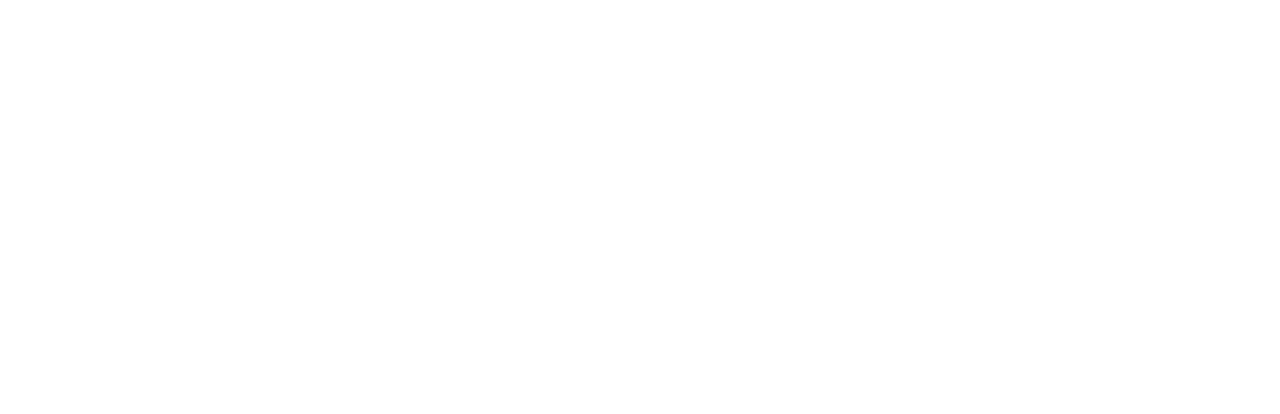
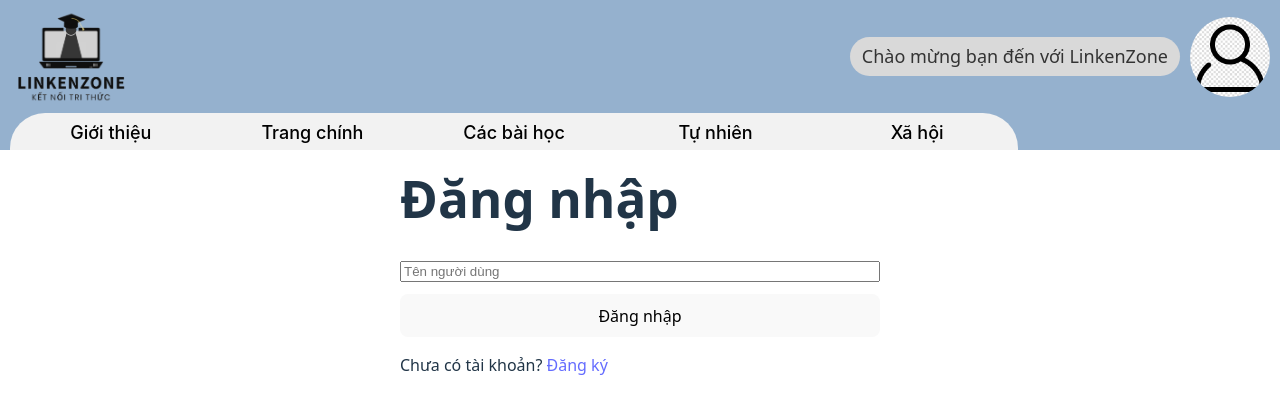
Before and after one commit to LinkenZone/Client, a React (Vite) app: page /login in a window 1280 px wide. Before the commit this address had no page. Shown: the top 414 px of the page. Built offline with nearby package versions, Linux system fonts and the light colour scheme.

Commit message:
feat: add Natural/Social pages; auth context with login/register; user page; NavLink header; routes wired; hero prop fix

```diff
--- a/src/App.jsx
+++ b/src/App.jsx
@@ -1,12 +1,19 @@
 import React from 'react';
-import { BrowserRouter as Router, Routes, Route, BrowserRouter } from 'react-router-dom';
+import { Routes, Route, BrowserRouter, Navigate } from 'react-router-dom';
 import './App.css';
 
 import Home from './pages/Home/Home';
 import MainLayout from './layouts/MainLayout';
+import NaturalPage from './pages/Natural/NaturalPage';
+import SocialPage from './pages/Social/SocialPage';
+import Login from './pages/Auth/Login';
+import Register from './pages/Auth/Register';
+import UserPage from './pages/User/User';
+import { AuthProvider, useAuth } from './context/AuthContext';
 
 function App() {
   return (
+    <AuthProvider>
       <BrowserRouter>
         <Routes>
           <Route
@@ -25,9 +32,37 @@ function App() {
               </MainLayout>
             }
           />
+          <Route
+            path="/natural"
+            element={
+              <MainLayout>
+                <NaturalPage />
+              </MainLayout>
+            }
+          />
+          <Route
+            path="/social"
+            element={
+              <MainLayout>
+                <SocialPage />
+              </MainLayout>
+            }
+          />
+          <Route path="/login" element={<MainLayout><Login /></MainLayout>} />
+          <Route path="/register" element={<MainLayout><Register /></MainLayout>} />
+          <Route path="/user" element={<RequireAuth><MainLayout><UserPage /></MainLayout></RequireAuth>} />
+          <Route path="/intro" element={<Navigate to="/" replace />} />
+          <Route path="*" element={<Navigate to="/" replace />} />
         </Routes>
       </BrowserRouter>
+    </AuthProvider>
   );
 }
 
 export default App;
+
+function RequireAuth({ children }) {
+  const { user } = useAuth();
+  if (!user) return <Navigate to="/login" replace />;
+  return children;
+}
--- a/src/components/Header/Header.jsx
+++ b/src/components/Header/Header.jsx
@@ -1,9 +1,13 @@
 import React from "react";
+import { NavLink, useNavigate } from 'react-router-dom';
 import style from "./Header.module.css";
 import logo from "../../assets/LinkenZone_Logo.png";
 import avatar from "../../assets/avatar_ic.jpg";
+import { useAuth } from '../../context/AuthContext';
 
-function Header({ currentPage }) {
+function Header() {
+  const { user } = useAuth();
+  const navigate = useNavigate();
   const navMap = {
     "Giới thiệu": "intro",
     "Trang chính": "home",
@@ -18,21 +22,26 @@ function Header({ currentPage }) {
         <img className={style.logo} src={logo} alt="Logo" />
         <div className={style.userSection}>
           <div className={style.userName}>Chào mừng bạn đến với LinkenZone</div>
-          <img className={style.avatar} src={avatar} alt="Avatar" />
+          <img
+            className={style.avatar}
+            src={avatar}
+            alt="Avatar"
+            onClick={() => navigate(user ? '/user' : '/login')}
+            style={{ cursor: 'pointer' }}
+          />
         </div>
       </div>
 
       <nav className={style.nav}>
         {Object.entries(navMap).map(([label, slug]) => {
-          const isActive = currentPage === slug;
           return (
             <div key={label} className={style.navItem}>
-              <a
-                href={`/${slug}`}
-                className={`${style.navLink} ${isActive ? style.active : ""}`}
+              <NavLink
+                to={`/${slug}`}
+                className={({ isActive }) => `${style.navLink} ${isActive ? style.active : ""}`}
               >
                 {label}
-              </a>
+              </NavLink>
             </div>
           );
         })}
--- a/src/components/Hero/Hero.jsx
+++ b/src/components/Hero/Hero.jsx
@@ -2,8 +2,8 @@ import React from "react";
 import style from "./Hero.module.css";
 import noPict from "../../assets/no_pic.png";
 
-export default function Hero({ infoImg }) {
-  const finalImage = infoImg || noPict;
+export default function Hero({ infoImg, imageUrl }) {
+  const finalImage = infoImg || imageUrl || noPict;
 
   return (
     <section className={style.hero}>
--- /dev/null
+++ b/src/context/AuthContext.jsx
@@ -0,0 +1,32 @@
+import React, { createContext, useContext, useEffect, useMemo, useState } from 'react';
+
+const AuthContext = createContext(null);
+
+export function AuthProvider({ children }) {
+  const [user, setUser] = useState(null);
+
+  useEffect(() => {
+    const raw = localStorage.getItem('lz_user');
+    if (raw) {
+      try {
+        setUser(JSON.parse(raw));
+      } catch {
+        // ignore parse error
+      }
+    }
+  }, []);
+
+  useEffect(() => {
+    if (user) localStorage.setItem('lz_user', JSON.stringify(user));
+    else localStorage.removeItem('lz_user');
+  }, [user]);
+
+  const value = useMemo(() => ({ user, setUser }), [user]);
+  return <AuthContext.Provider value={value}>{children}</AuthContext.Provider>;
+}
+
+export function useAuth() {
+  const ctx = useContext(AuthContext);
+  if (!ctx) throw new Error('useAuth must be used within AuthProvider');
+  return ctx;
+}
--- a/src/layouts/MainLayout.jsx
+++ b/src/layouts/MainLayout.jsx
@@ -1,14 +1,10 @@
 import React from 'react';
-import { useLocation } from 'react-router-dom';
 import Header from '../components/Header/Header';
 
-
 export default function MainLayout({ children }) {
-  const location = useLocation();
-  const currentPath = location.pathname.slice(1);
   return (
     <>
-      <Header currentPage={currentPath} />
+      <Header />
       <main>{children}</main>
     </>
   );
--- /dev/null
+++ b/src/pages/Auth/Login.jsx
@@ -0,0 +1,27 @@
+import React, { useState } from 'react';
+import { useNavigate, Link } from 'react-router-dom';
+import { useAuth } from '../../context/AuthContext';
+
+export default function Login() {
+  const { setUser } = useAuth();
+  const nav = useNavigate();
+  const [username, setUsername] = useState('');
+
+  function onSubmit(e) {
+    e.preventDefault();
+    if (!username.trim()) return;
+    setUser({ username });
+    nav('/user');
+  }
+
+  return (
+    <div style={{ maxWidth: 480, margin: '120px auto', padding: 16 }}>
+      <h1>Đăng nhập</h1>
+      <form onSubmit={onSubmit} style={{ display: 'grid', gap: 12 }}>
+        <input value={username} onChange={e => setUsername(e.target.value)} placeholder="Tên người dùng" />
+        <button type="submit">Đăng nhập</button>
+      </form>
+      <p>Chưa có tài khoản? <Link to="/register">Đăng ký</Link></p>
+    </div>
+  );
+}
--- /dev/null
+++ b/src/pages/Auth/Register.jsx
@@ -0,0 +1,27 @@
+import React, { useState } from 'react';
+import { useNavigate, Link } from 'react-router-dom';
+import { useAuth } from '../../context/AuthContext';
+
+export default function Register() {
+  const { setUser } = useAuth();
+  const nav = useNavigate();
+  const [username, setUsername] = useState('');
+
+  function onSubmit(e) {
+    e.preventDefault();
+    if (!username.trim()) return;
+    setUser({ username });
+    nav('/user');
+  }
+
+  return (
+    <div style={{ maxWidth: 480, margin: '120px auto', padding: 16 }}>
+      <h1>Đăng ký</h1>
+      <form onSubmit={onSubmit} style={{ display: 'grid', gap: 12 }}>
+        <input value={username} onChange={e => setUsername(e.target.value)} placeholder="Tên người dùng" />
+        <button type="submit">Đăng ký</button>
+      </form>
+      <p>Đã có tài khoản? <Link to="/login">Đăng nhập</Link></p>
+    </div>
+  );
+}
--- /dev/null
+++ b/src/pages/Natural/NaturalPage.jsx
@@ -0,0 +1,32 @@
+import React, { useMemo } from 'react';
+import Hero from '../../components/Hero/Hero';
+import LessonCard from '../../components/LessonCard/LessonCard';
+import noPict from '../../assets/no_pic.png';
+import './NaturalPage.css';
+
+export default function NaturalPage() {
+  const lessons = useMemo(() => [], []); // Hiện tại chưa có bài học
+
+  return (
+    <div className="natural-page">
+      <Hero imageUrl={noPict} />
+
+      <div className="hero-section">
+        <h1 className="page-title">Tự nhiên</h1>
+        <div className="search-bar">
+          <input type="text" placeholder="Tìm kiếm bài học Tự nhiên..." />
+        </div>
+      </div>
+
+      {lessons.length === 0 ? (
+        <p className="no-lesson">Hiện tại chưa có bài học</p>
+      ) : (
+        <div className="lesson-list">
+          {lessons.map((l, idx) => (
+            <LessonCard key={idx} lesson={l} />
+          ))}
+        </div>
+      )}
+    </div>
+  );
+}
--- /dev/null
+++ b/src/pages/Social/SocialPage.jsx
@@ -0,0 +1,32 @@
+import React, { useMemo } from 'react';
+import Hero from '../../components/Hero/Hero';
+import LessonCard from '../../components/LessonCard/LessonCard';
+import noPict from '../../assets/no_pic.png';
+import './SocialPage.css';
+
+export default function SocialPage() {
+  const lessons = useMemo(() => [], []); // Hiện tại chưa có bài học
+
+  return (
+    <div className="social-page">
+      <Hero imageUrl={noPict} />
+
+      <div className="hero-section">
+        <h1 className="page-title">Xã hội</h1>
+        <div className="search-bar">
+          <input type="text" placeholder="Tìm kiếm bài học Xã hội..." />
+        </div>
+      </div>
+
+      {lessons.length === 0 ? (
+        <p className="no-lesson">Hiện tại chưa có bài học</p>
+      ) : (
+        <div className="lesson-list">
+          {lessons.map((l, idx) => (
+            <LessonCard key={idx} lesson={l} />
+          ))}
+        </div>
+      )}
+    </div>
+  );
+}
--- /dev/null
+++ b/src/pages/User/User.jsx
@@ -0,0 +1,40 @@
+import React, { useMemo } from 'react';
+import { useAuth } from '../../context/AuthContext';
+import LessonCard from '../../components/LessonCard/LessonCard';
+
+export default function UserPage() {
+  const { user } = useAuth();
+
+  // Demo recent lessons - in real app, load from storage or API
+  const recentLessons = useMemo(() => [
+    { title: 'Bài 1', description: 'Gần đây 1', rating: 4.5 },
+    { title: 'Bài 2', description: 'Gần đây 2', rating: 4.0 },
+    { title: 'Bài 3', description: 'Gần đây 3', rating: 5.0 },
+    { title: 'Bài 4', description: 'Gần đây 4', rating: 4.2 },
+    { title: 'Bài 5', description: 'Gần đây 5', rating: 3.9 },
+  ], []);
+
+  return (
+    <div style={{ maxWidth: 1200, margin: '120px auto', padding: '0 24px' }}>
+      <h1>Xin chào, {user?.username || 'Người dùng'}</h1>
+
+      <section>
+        <h2>Xem gần đây</h2>
+        <div style={{ display: 'grid', gridTemplateColumns: 'repeat(auto-fill, minmax(240px, 1fr))', gap: 16 }}>
+          {recentLessons.map((l, i) => (
+            <LessonCard key={i} lesson={l} />
+          ))}
+        </div>
+      </section>
+
+      <section style={{ marginTop: 32 }}>
+        <h2>Danh sách</h2>
+        <ul>
+          <li>Yêu thích</li>
+          <li>Các bài toán</li>
+          <li>Đã lưu</li>
+        </ul>
+      </section>
+    </div>
+  );
+}
```
Lines whose indentation alone changed are shown as unchanged.
